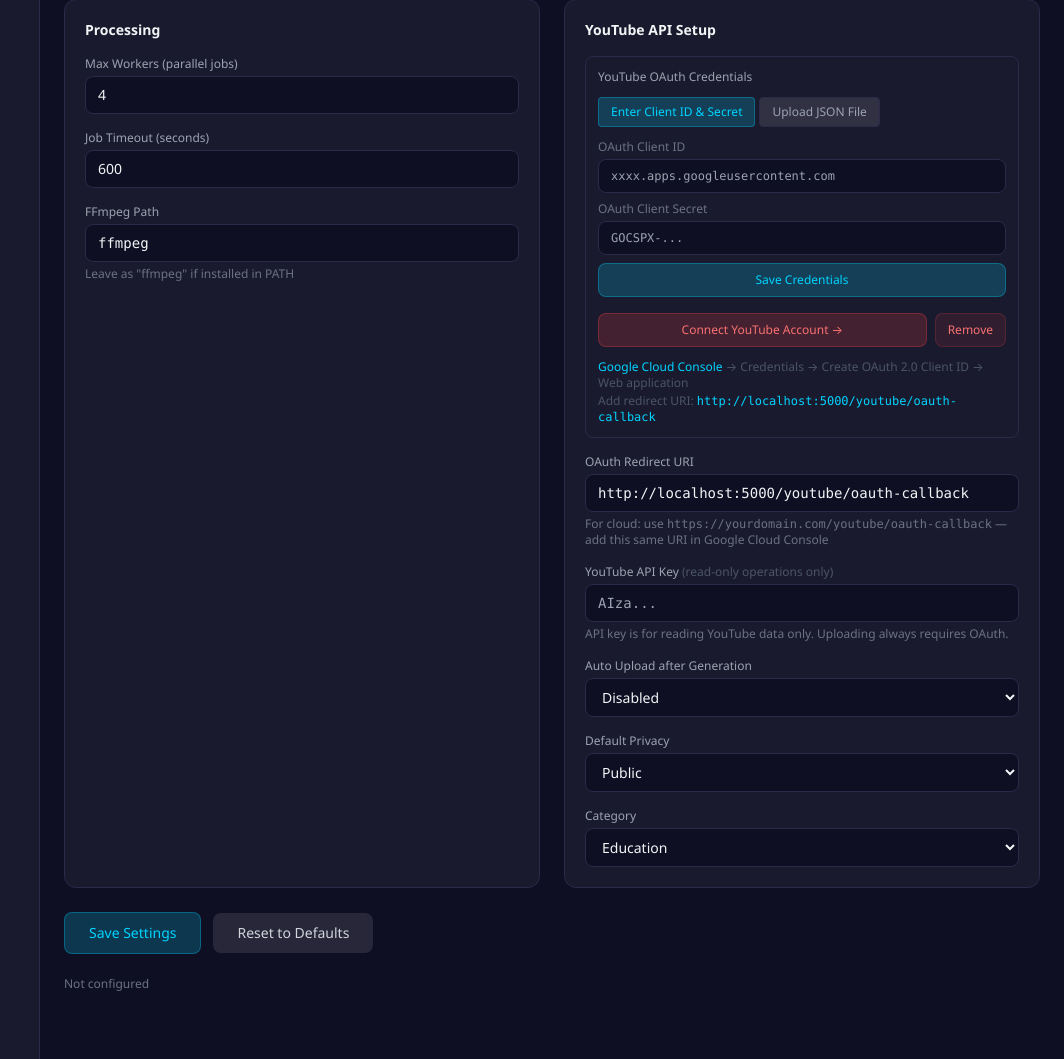
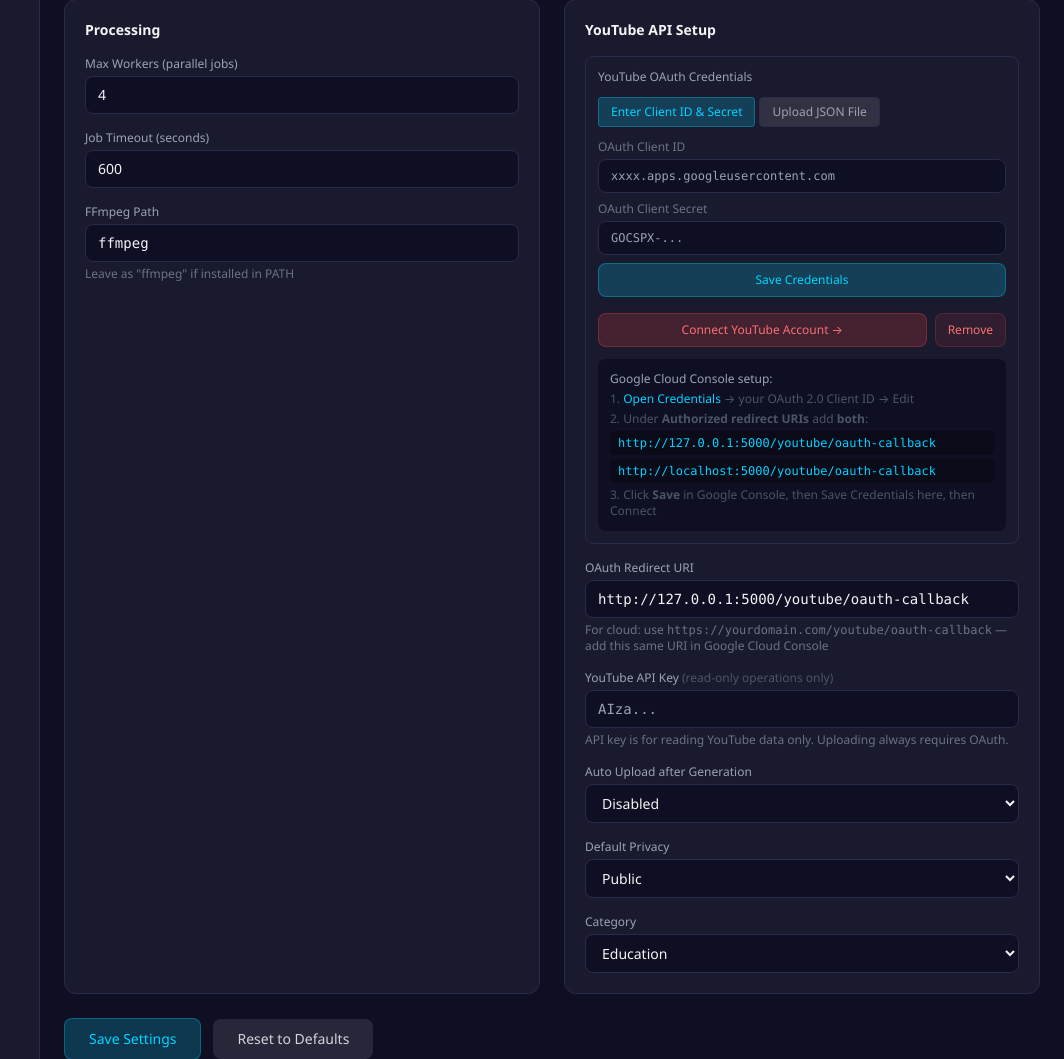
Before and after one commit to sravanmodemkumar-arch/DSL, a Flask app: page /settings/ in a window 1280 px wide. Shown: the part 1006-2065 px from the top of the page, without its empty margins (216-1280 px from the left). Run offline with Flask 3, Linux system fonts and the light colour scheme; data that the repository does not hold is empty; some libraries are stand-ins or nearby versions.

Commit message:
Fix redirect_uri_mismatch OAuth error
- Default redirect URI changed to http://127.0.0.1:5000 (Google prefers IP over localhost)
- Store redirect_uri in session so auth + callback use identical URI
- client_secrets.json now includes both 127.0.0.1 and localhost variants
- Settings page shows both URIs to add in Google Cloud Console

Co-Authored-By: Claude Sonnet 4.6 <noreply@anthropic.com>

```diff
--- a/routes/settings.py
+++ b/routes/settings.py
@@ -25,7 +25,7 @@ DEFAULTS = {
     "youtube_default_privacy": "public",
     "youtube_default_category": "27",
     "youtube_api_key": "",
-    "youtube_redirect_uri": "http://localhost:5000/youtube/oauth-callback",
+    "youtube_redirect_uri": "http://127.0.0.1:5000/youtube/oauth-callback",
     "storage_path": "",
     "ffmpeg_path": "ffmpeg",
     "watermark_enabled": "false",
@@ -142,6 +142,12 @@ def youtube_save_oauth_keys():
         return '<div class="text-red-400 p-2 text-sm">Both Client ID and Client Secret are required.</div>'
 
     redirect_uri = Setting.get("youtube_redirect_uri", "http://localhost:5000/youtube/oauth-callback")
+    # Include both localhost variants — Google treats them differently
+    all_uris = list(dict.fromkeys([
+        redirect_uri,
+        "http://localhost:5000/youtube/oauth-callback",
+        "http://127.0.0.1:5000/youtube/oauth-callback",
+    ]))
     secrets = {
         "web": {
             "client_id": client_id,
@@ -149,7 +155,7 @@ def youtube_save_oauth_keys():
             "auth_uri": "https://accounts.google.com/o/oauth2/auth",
             "token_uri": "https://oauth2.googleapis.com/token",
             "auth_provider_x509_cert_url": "https://www.googleapis.com/oauth2/v1/certs",
-            "redirect_uris": [redirect_uri],
+            "redirect_uris": all_uris,
         }
     }
     dest = os.path.join(current_app.root_path, "client_secrets.json")
--- a/templates/settings.html
+++ b/templates/settings.html
@@ -405,16 +405,20 @@
                             </button>
                         </div>
 
-                        <div class="text-xs text-gray-600 space-y-0.5">
-                            <p><a href="https://console.cloud.google.com/apis/credentials" target="_blank" class="text-accent hover:underline">Google Cloud Console</a> → Credentials → Create OAuth 2.0 Client ID → Web application</p>
-                            <p>Add redirect URI: <code class="text-accent">http://localhost:5000/youtube/oauth-callback</code></p>
+                        <div class="text-xs text-gray-600 space-y-1 bg-dark-bg rounded-lg p-3">
+                            <p class="text-gray-400 font-medium">Google Cloud Console setup:</p>
+                            <p>1. <a href="https://console.cloud.google.com/apis/credentials" target="_blank" class="text-accent hover:underline">Open Credentials</a> → your OAuth 2.0 Client ID → Edit</p>
+                            <p>2. Under <strong>Authorized redirect URIs</strong> add <strong>both</strong>:</p>
+                            <p class="font-mono bg-black/30 px-2 py-1 rounded text-accent select-all">http://127.0.0.1:5000/youtube/oauth-callback</p>
+                            <p class="font-mono bg-black/30 px-2 py-1 rounded text-accent select-all">http://localhost:5000/youtube/oauth-callback</p>
+                            <p>3. Click <strong>Save</strong> in Google Console, then Save Credentials here, then Connect</p>
                         </div>
                     </div>
 
                     <div>
                         <label class="block text-xs text-gray-400 mb-1">OAuth Redirect URI</label>
                         <input type="text" name="youtube_redirect_uri"
-                            value="{{ settings.youtube_redirect_uri or 'http://localhost:5000/youtube/oauth-callback' }}"
+                            value="{{ settings.youtube_redirect_uri or 'http://127.0.0.1:5000/youtube/oauth-callback' }}"
                             class="w-full bg-dark-bg border border-dark-border rounded-lg px-3 py-2 text-sm font-mono focus:border-accent/50 focus:outline-none">
                         <p class="text-xs text-gray-500 mt-1">For cloud: use <code>https://yourdomain.com/youtube/oauth-callback</code> — add this same URI in Google Cloud Console</p>
                     </div>
```
Also changed, not shown: routes/youtube.py (+5 -5 lines).
